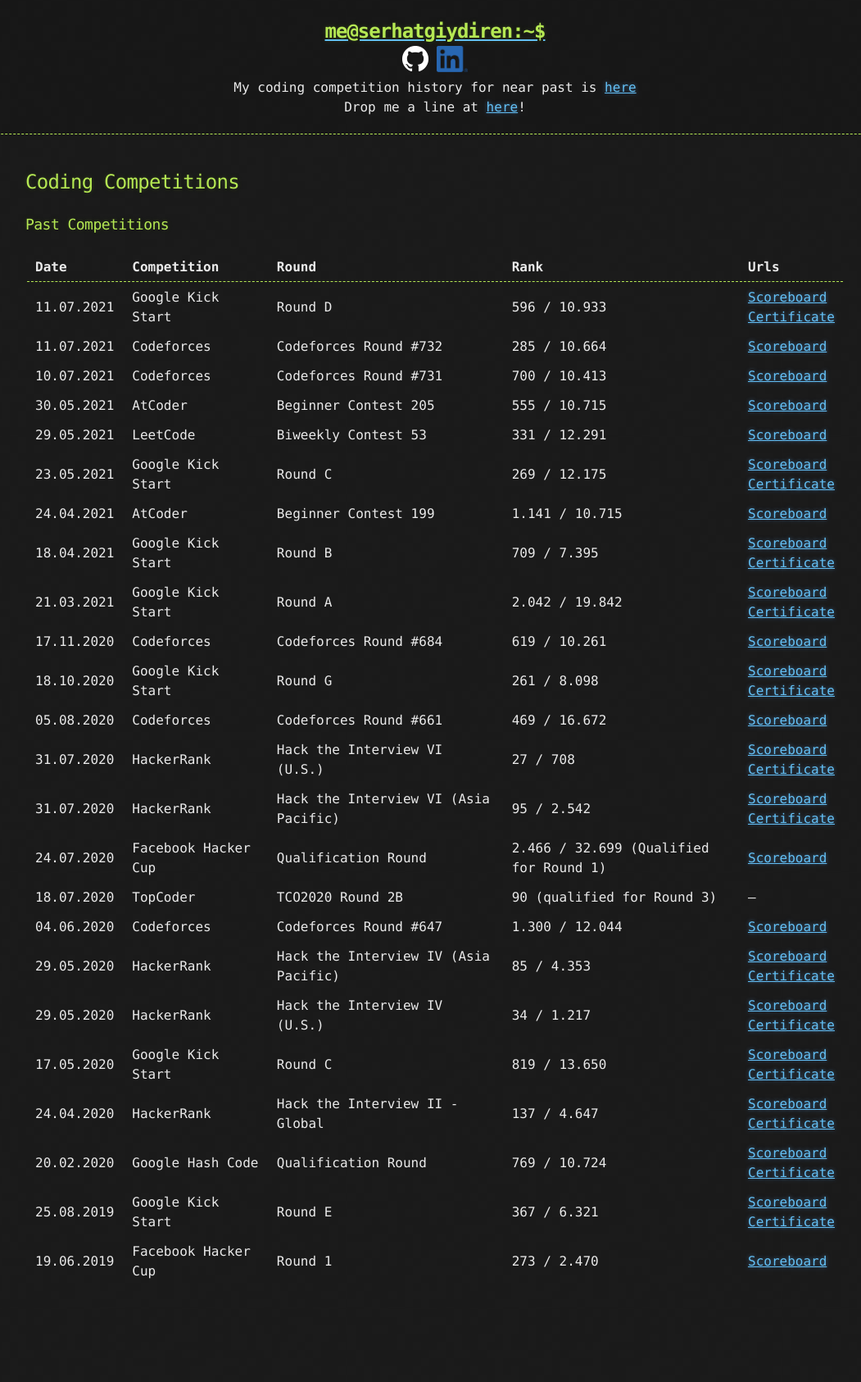
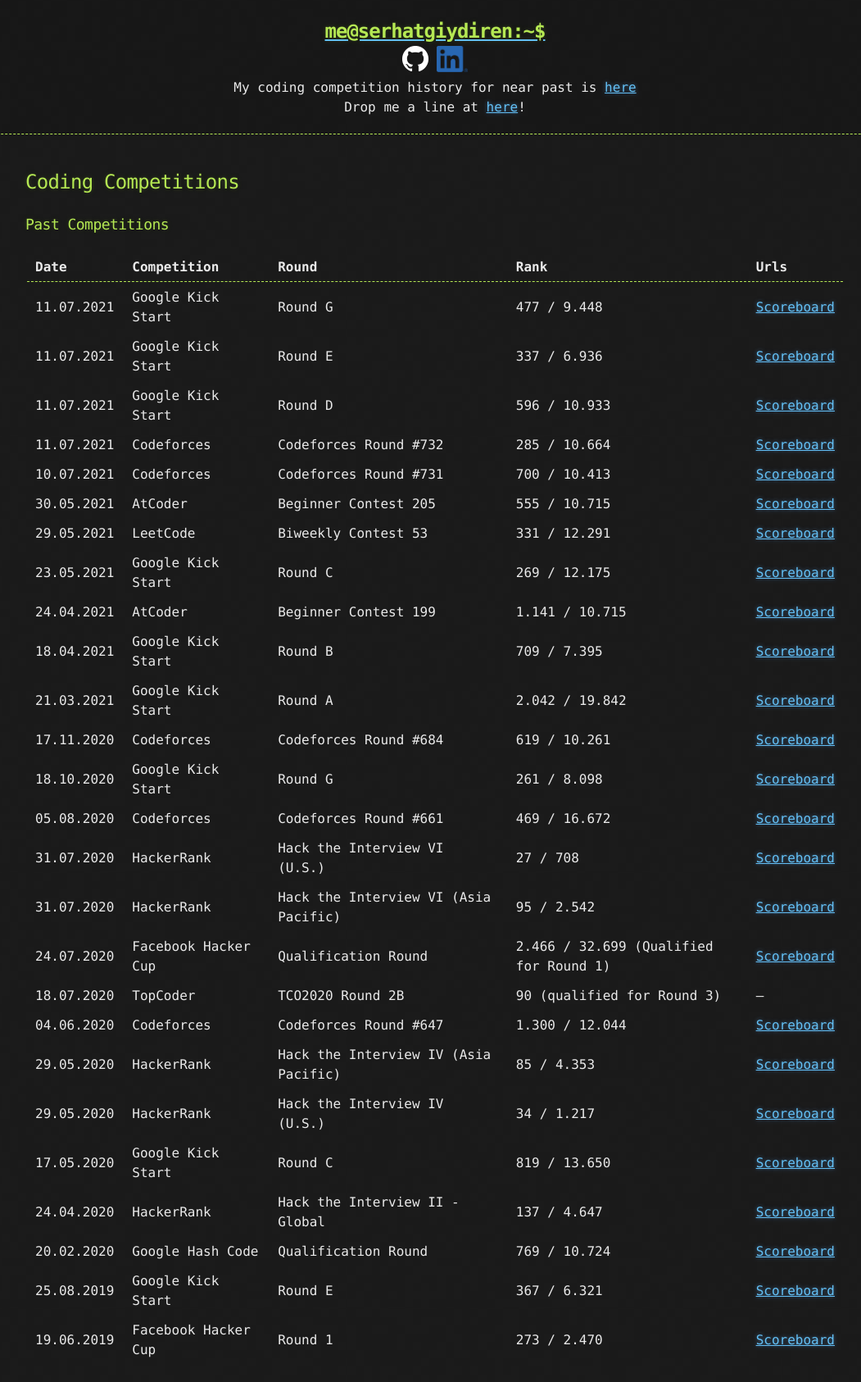
Before and after one commit to goodHunter27/serhatgiydiren.github.io, a Jekyll site: the page built from _posts/2020-01-07-coding-competitions.md, in a window 1280 px wide. Shown: the whole page at 82% size, without its empty margins (109-1160 px from the left). Built offline with Jekyll 4.4.1, drawn with Linux system fonts in a browser that asks for light colours; before the commit the page ends 1590 px from its top, so only the background shows below that.

Commit message:
Update 2020-01-07-coding-competitions.md

```diff
--- a/_posts/2020-01-07-coding-competitions.md
+++ b/_posts/2020-01-07-coding-competitions.md
@@ -7,27 +7,29 @@
 
 Date | Competition | Round | Rank | Urls
 ------------ | ------------- | ------------- | ------------- | -------------
-11.07.2021 | Google Kick Start | Round D | 596 / 10.933 | [Scoreboard](https://codingcompetitions.withgoogle.com/kickstart/round/00000000004361e3){:target="_blank"}<br />[Certificate](https://codingcompetitions.withgoogle.com/kickstart/certificate/summary/0000000000435bad){:target="_blank"}
+11.07.2021 | Google Kick Start | Round G | 477 / 9.448 | [Scoreboard](https://codingcompetitions.withgoogle.com/kickstart/round/00000000004362d6){:target="_blank"}<br />
+11.07.2021 | Google Kick Start | Round E | 337 / 6.936 | [Scoreboard](https://codingcompetitions.withgoogle.com/kickstart/round/000000000043585c){:target="_blank"}<br />
+11.07.2021 | Google Kick Start | Round D | 596 / 10.933 | [Scoreboard](https://codingcompetitions.withgoogle.com/kickstart/round/00000000004361e3){:target="_blank"}<br />
 11.07.2021 | Codeforces | Codeforces Round #732 | 285 / 10.664 | [Scoreboard](https://codeforces.com/contest/1546/standings){:target="_blank"}
 10.07.2021 | Codeforces | Codeforces Round #731 | 700 / 10.413 | [Scoreboard](https://codeforces.com/contest/1547/standings){:target="_blank"}
 30.05.2021 | AtCoder | Beginner Contest 205 | 555 / 10.715 | [Scoreboard](https://atcoder.jp/contests/abc199/standings){:target="_blank"}
 29.05.2021 | LeetCode | Biweekly Contest 53 | 331 / 12.291 | [Scoreboard](https://leetcode.com/contest/biweekly-contest-53/ranking){:target="_blank"}
-23.05.2021 | Google Kick Start | Round C | 269 / 12.175 | [Scoreboard](https://codingcompetitions.withgoogle.com/kickstart/round/0000000000435c44){:target="_blank"}<br />[Certificate](https://codingcompetitions.withgoogle.com/kickstart/certificate/summary/0000000000435bad){:target="_blank"}
+23.05.2021 | Google Kick Start | Round C | 269 / 12.175 | [Scoreboard](https://codingcompetitions.withgoogle.com/kickstart/round/0000000000435c44){:target="_blank"}<br />
 24.04.2021 | AtCoder | Beginner Contest 199 | 1.141 / 10.715 | [Scoreboard](https://atcoder.jp/contests/abc199/standings){:target="_blank"}
-18.04.2021 | Google Kick Start | Round B | 709 / 7.395 | [Scoreboard](https://codingcompetitions.withgoogle.com/kickstart/round/0000000000436140){:target="_blank"}<br />[Certificate](https://codingcompetitions.withgoogle.com/kickstart/certificate/summary/0000000000435bad){:target="_blank"}
-21.03.2021 | Google Kick Start | Round A | 2.042 / 19.842 | [Scoreboard](https://codingcompetitions.withgoogle.com/kickstart/round/0000000000435a5b){:target="_blank"}<br />[Certificate](https://codingcompetitions.withgoogle.com/kickstart/certificate/summary/0000000000435bad){:target="_blank"}
+18.04.2021 | Google Kick Start | Round B | 709 / 7.395 | [Scoreboard](https://codingcompetitions.withgoogle.com/kickstart/round/0000000000436140){:target="_blank"}<br />
+21.03.2021 | Google Kick Start | Round A | 2.042 / 19.842 | [Scoreboard](https://codingcompetitions.withgoogle.com/kickstart/round/0000000000435a5b){:target="_blank"}<br />
 17.11.2020 | Codeforces | Codeforces Round #684 | 619 / 10.261 | [Scoreboard](https://codeforces.com/contest/1440/standings){:target="_blank"}
-18.10.2020 | Google Kick Start | Round G | 261 / 8.098 | [Scoreboard](https://codingcompetitions.withgoogle.com/kickstart/round/00000000001a0069){:target="_blank"}<br />[Certificate](https://codingcompetitions.withgoogle.com/kickstart/certificate/round/00000000001a0069){:target="_blank"}
+18.10.2020 | Google Kick Start | Round G | 261 / 8.098 | [Scoreboard](https://codingcompetitions.withgoogle.com/kickstart/round/00000000001a0069){:target="_blank"}<br />
 05.08.2020 | Codeforces | Codeforces Round #661 | 469 / 16.672 | [Scoreboard](https://codeforces.com/contest/1399/standings){:target="_blank"}
-31.07.2020 | HackerRank | Hack the Interview VI (U.S.) | 27 / 708 | [Scoreboard](https://www.hackerrank.com/contests/hack-the-interview-vi/leaderboard){:target="_blank"}<br />[Certificate](https://www.hackerrank.com/results/hack-the-interview-vi/serhatgiydiren){:target="_blank"}
-31.07.2020 | HackerRank | Hack the Interview VI (Asia Pacific) | 95 / 2.542 | [Scoreboard](https://www.hackerrank.com/contests/hack-the-interview-vi-asia-pacific/leaderboard){:target="_blank"}<br />[Certificate](https://www.hackerrank.com/results/hack-the-interview-vi-asia-pacific/serhatgiydiren){:target="_blank"}
+31.07.2020 | HackerRank | Hack the Interview VI (U.S.) | 27 / 708 | [Scoreboard](https://www.hackerrank.com/contests/hack-the-interview-vi/leaderboard){:target="_blank"}<br />
+31.07.2020 | HackerRank | Hack the Interview VI (Asia Pacific) | 95 / 2.542 | [Scoreboard](https://www.hackerrank.com/contests/hack-the-interview-vi-asia-pacific/leaderboard){:target="_blank"}<br />
 24.07.2020 | Facebook Hacker Cup | Qualification Round | 2.466 / 32.699 (Qualified for Round 1) | [Scoreboard](https://www.facebook.com/codingcompetitions/hacker-cup/2020/qualification-round/scoreboard){:target="_blank"}
 18.07.2020 | TopCoder | TCO2020 Round 2B | 90 (qualified for Round 3) | ---
 04.06.2020 | Codeforces | Codeforces Round #647 | 1.300 / 12.044 | [Scoreboard](https://codeforces.com/contest/1362/standings){:target="_blank"}
-29.05.2020 | HackerRank | Hack the Interview IV (Asia Pacific) | 85 / 4.353 | [Scoreboard](https://www.hackerrank.com/contests/hack-the-interview-iv-apac/leaderboard){:target="_blank"}<br />[Certificate](https://www.hackerrank.com/results/hack-the-interview-iv-apac/serhatgiydiren){:target="_blank"}
-29.05.2020 | HackerRank | Hack the Interview IV (U.S.) | 34 / 1.217 | [Scoreboard](https://www.hackerrank.com/contests/hack-the-interview-iv/leaderboard){:target="_blank"}<br />[Certificate](https://www.hackerrank.com/results/hack-the-interview-iv/serhatgiydiren){:target="_blank"}
-17.05.2020 | Google Kick Start | Round C | 819 / 13.650 | [Scoreboard](https://codingcompetitions.withgoogle.com/kickstart/round/000000000019ff43){:target="_blank"}<br />[Certificate](https://codingcompetitions.withgoogle.com/kickstart/certificate/round/000000000019ff43){:target="_blank"}
-24.04.2020 | HackerRank | Hack the Interview II - Global | 137 / 4.647 | [Scoreboard](https://www.hackerrank.com/contests/hack-the-interview-ii-global/leaderboard){:target="_blank"}<br />[Certificate](https://www.hackerrank.com/results/hack-the-interview-ii-global/serhatgiydiren){:target="_blank"}
-20.02.2020 | Google Hash Code | Qualification Round | 769 / 10.724 | [Scoreboard](https://codingcompetitions.withgoogle.com/hashcode/archive/2020){:target="_blank"}<br />[Certificate](https://codingcompetitions.withgoogle.com/hashcode/certificate/round/00000000001a006c){:target="_blank"}
-25.08.2019 | Google Kick Start | Round E | 367 / 6.321 | [Scoreboard](https://codingcompetitions.withgoogle.com/kickstart/round/0000000000050edb){:target="_blank"}<br />[Certificate](https://codingcompetitions.withgoogle.com/kickstart/certificate/round/0000000000050edb){:target="_blank"}
+29.05.2020 | HackerRank | Hack the Interview IV (Asia Pacific) | 85 / 4.353 | [Scoreboard](https://www.hackerrank.com/contests/hack-the-interview-iv-apac/leaderboard){:target="_blank"}<br />
+29.05.2020 | HackerRank | Hack the Interview IV (U.S.) | 34 / 1.217 | [Scoreboard](https://www.hackerrank.com/contests/hack-the-interview-iv/leaderboard){:target="_blank"}<br />
+17.05.2020 | Google Kick Start | Round C | 819 / 13.650 | [Scoreboard](https://codingcompetitions.withgoogle.com/kickstart/round/000000000019ff43){:target="_blank"}<br />
+24.04.2020 | HackerRank | Hack the Interview II - Global | 137 / 4.647 | [Scoreboard](https://www.hackerrank.com/contests/hack-the-interview-ii-global/leaderboard){:target="_blank"}<br />
+20.02.2020 | Google Hash Code | Qualification Round | 769 / 10.724 | [Scoreboard](https://codingcompetitions.withgoogle.com/hashcode/archive/2020){:target="_blank"}<br />
+25.08.2019 | Google Kick Start | Round E | 367 / 6.321 | [Scoreboard](https://codingcompetitions.withgoogle.com/kickstart/round/0000000000050edb){:target="_blank"}<br />
 19.06.2019 | Facebook Hacker Cup | Round 1 | 273 / 2.470 | [Scoreboard](https://www.facebook.com/codingcompetitions/hacker-cup/2019/round-1/scoreboard){:target="_blank"}
```
